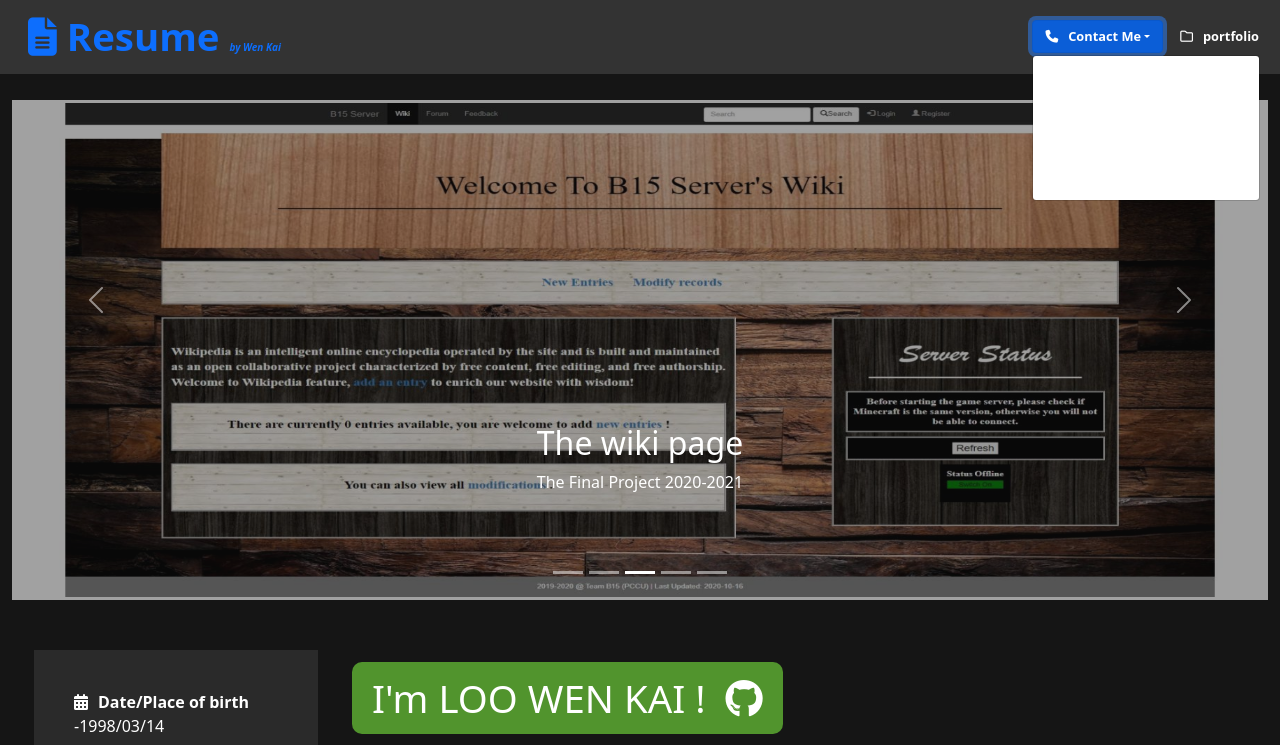
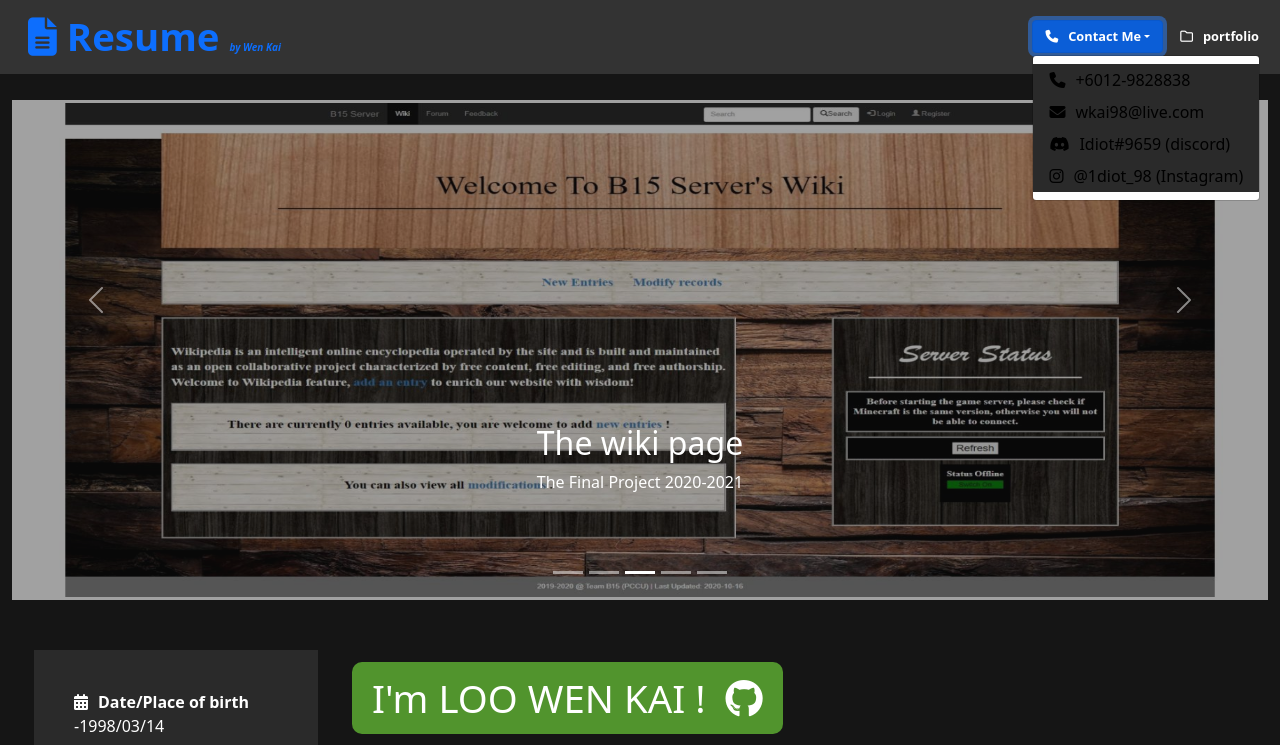
Before and after one commit to wkai1998/wkai1998, a plain HTML site: page index.html in a window 1280 px wide. Both pictures are taken after a click on the button "Contact Me". Shown: the top 745 px of the page. Drawn offline with nearby package versions, Linux system fonts and the light colour scheme.

Commit message:
Update styles.css

```diff
--- a/styles.css
+++ b/styles.css
@@ -1,5 +1,6 @@
 a.contact{
-	 color: white;
+	 color: black;
+	 background-color: #2a2a2a;
 }
 
 div.style{
```
